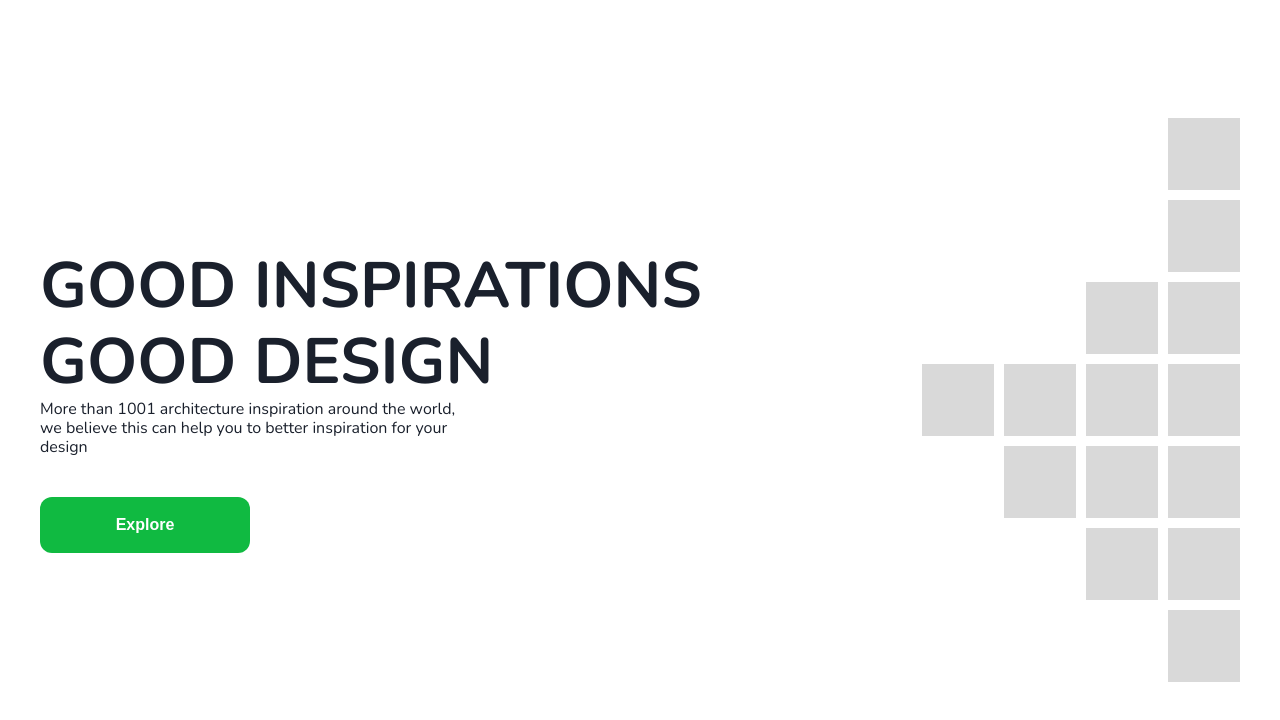
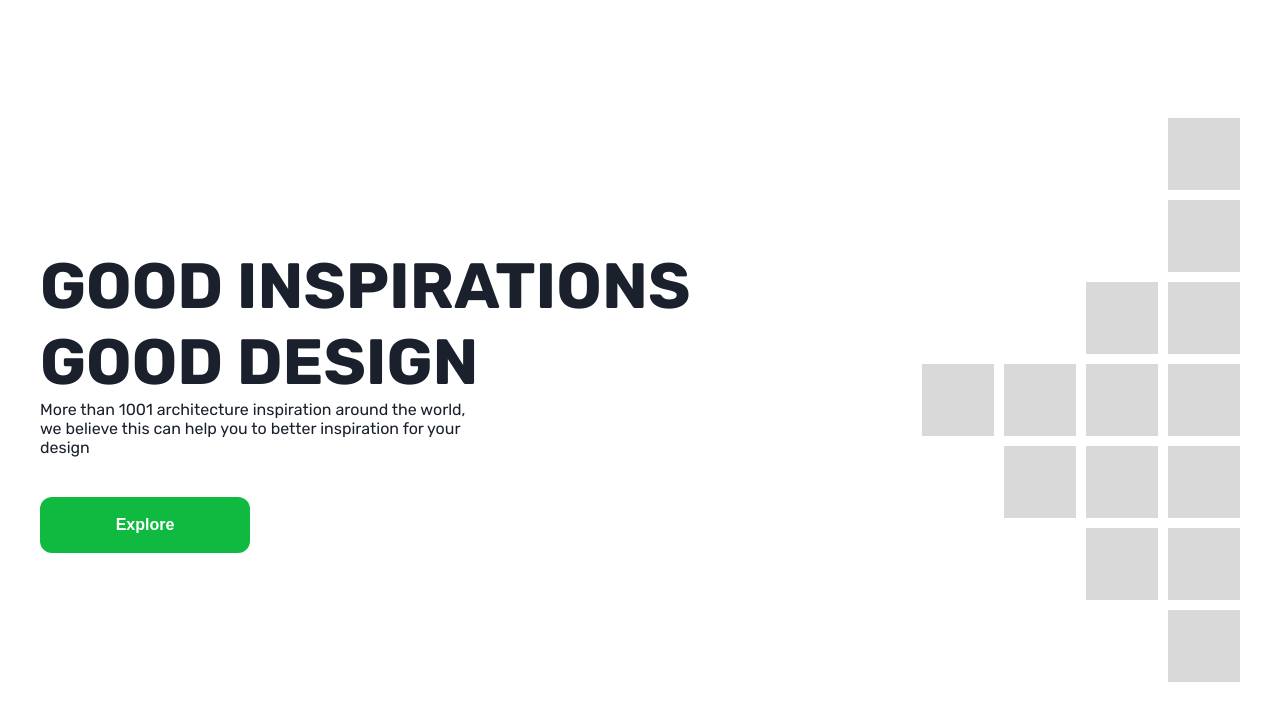
Before and after one commit to Rendydendimara/photoshop-frontend, a Next.js app: page / in a window 1280 px wide. Shown: the top 720 px of the page. Built offline with nearby package versions, Linux system fonts and the light colour scheme.

Commit message:
chore: set font-family to rubik

```diff
--- a/package.json
+++ b/package.json
@@ -13,6 +13,7 @@
     "@emotion/react": "^11.10.4",
     "@emotion/styled": "^11.10.4",
     "@fontsource/nunito": "^4.5.11",
+    "@fontsource/rubik": "^4.5.11",
     "@hookform/resolvers": "^2.9.8",
     "@types/react-router": "^5.1.19",
     "@types/yup": "^0.29.14",
--- a/src/styles/chakraUITheme.ts
+++ b/src/styles/chakraUITheme.ts
@@ -53,8 +53,8 @@ const theme = extendTheme({
   breakpoints,
   // use custom font-family
   fonts: {
-    heading: 'Nunito',
-    body: 'Nunito',
+    heading: 'Rubik',
+    body: 'Rubik',
   },
 });
 
```
Also changed, not shown: Chakra.tsx (+6 -7 lines), 1 other file (tests, documents, lock files or other folders).
